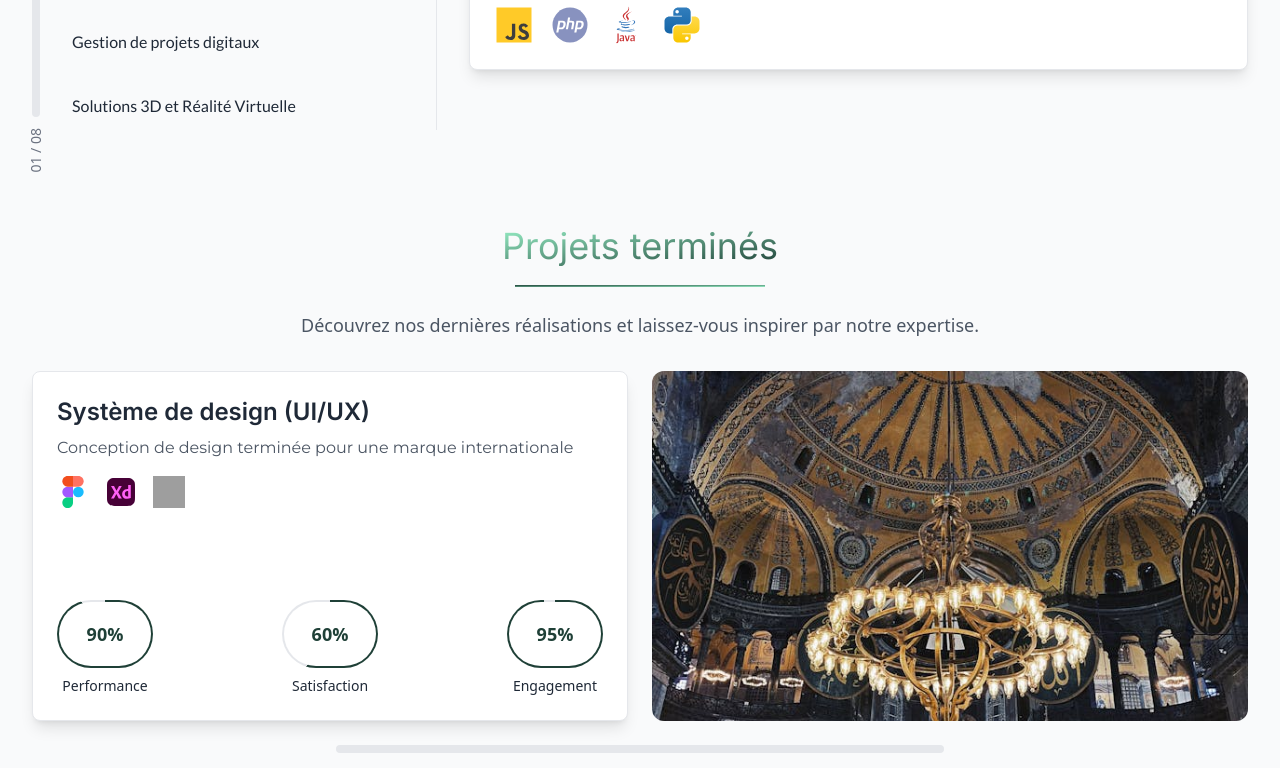
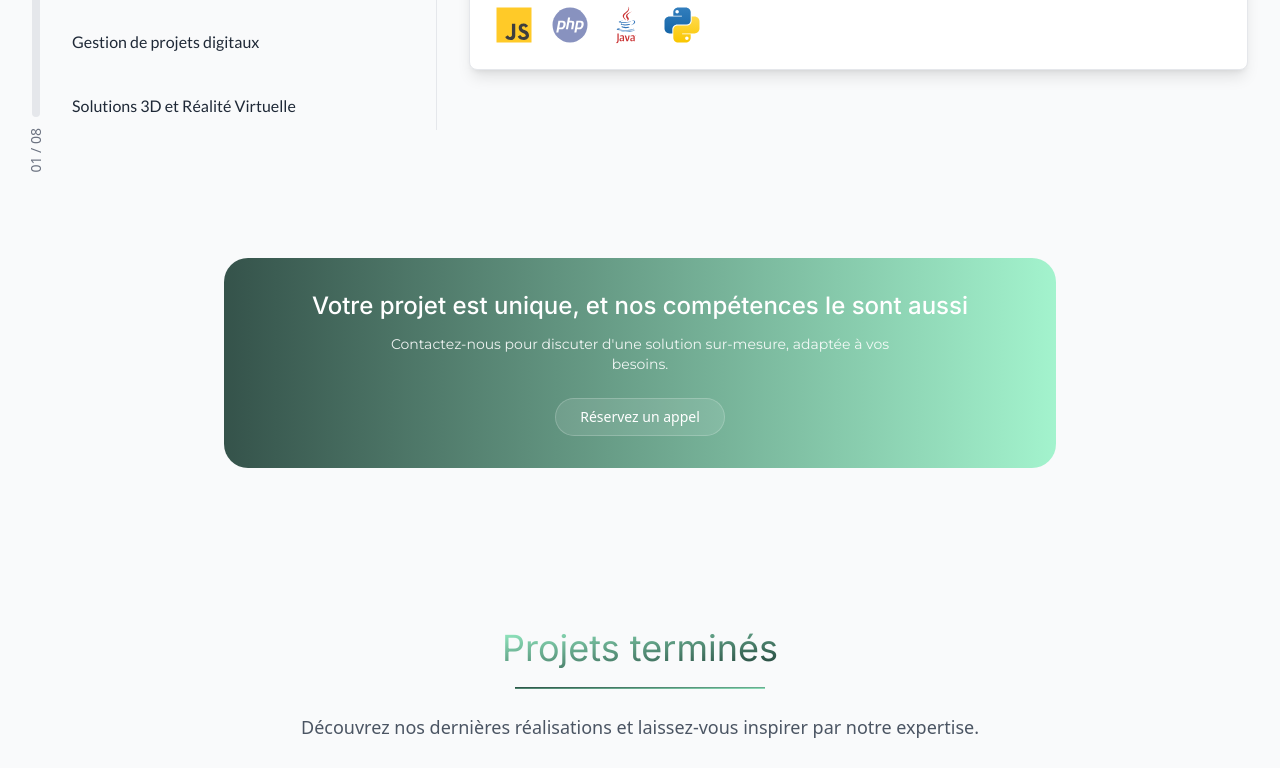
Before and after one commit to bocs91/fdlr-agency, a React (Vite) app: page / in a window 1280 px wide. Shown: the part 1440-2208 px from the top of the page. Built offline with nearby package versions, Linux system fonts and the light colour scheme; grey boxes are pictures that could not be loaded.

Commit message:
add widget technologies and add new content

```diff
--- a/src/components/OurSolutions.jsx
+++ b/src/components/OurSolutions.jsx
@@ -402,7 +402,28 @@ const OurSolutions = () => {
           </div>
         </article>
       </div>
+      <div className="max-w-4xl mx-auto px-4 sm:px-8 pb-16 pt-32">
+        <div className="bg-gradient-to-r from-[#1F4037]/90 to-[#99F2C8]/90 p-4 sm:p-8 rounded-3xl backdrop-blur-sm">
+          <h2 className="font-inter text-lg sm:text-2xl font-medium text-white text-center mb-2 sm:mb-3">
+          Votre projet est unique, et nos compétences le sont aussi      </h2>
+          <p className="font-montserrat text-white/90 text-xs sm:text-sm text-center mb-4 sm:mb-6 max-w-lg mx-auto">
+            Contactez-nous pour discuter d'une solution sur-mesure, adaptée à vos besoins.
+          </p>
+          <div className="text-center">
+            <button
+              onClick={() =>
+                alert("Réservation d'un appel bientôt disponible!")
+              }
+              className="bg-white/10 text-white px-4 sm:px-6 py-2 rounded-full text-xs sm:text-sm font-medium hover:bg-white/20 transition-colors duration-300 border border-white/20"
+            >
+              Réservez un appel
+            </button>
+          </div>
+        </div>
+      </div>
     </section>
+
+
   );
 
 };
```
